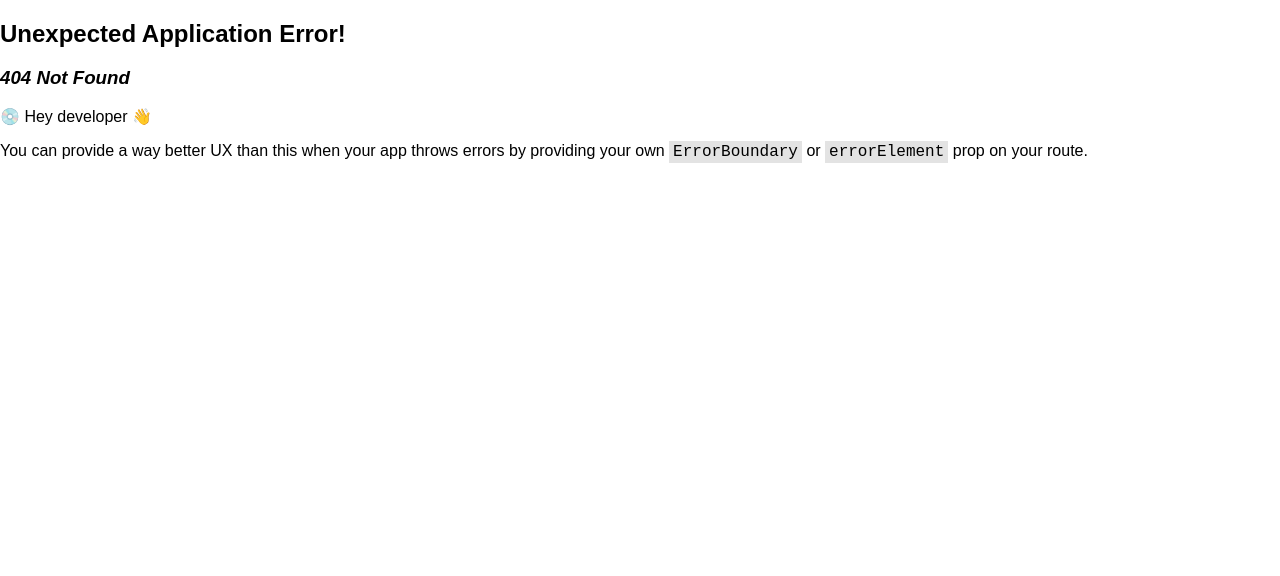
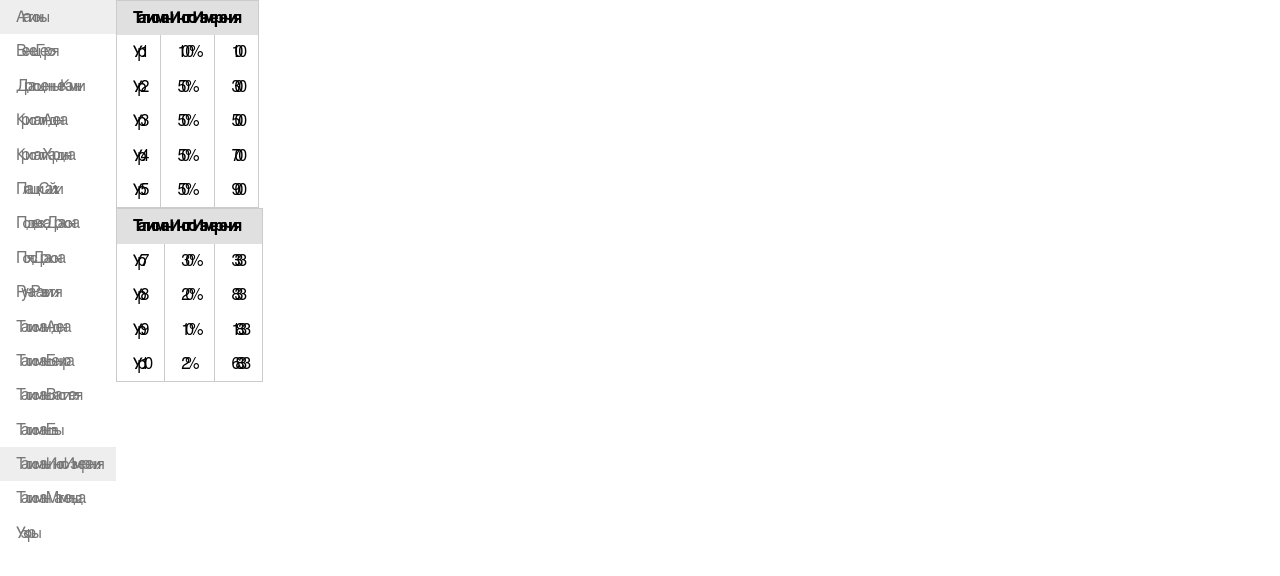
Before and after one commit to ValeriiVasin/l2-enchant-web, a React (Vite) app: page /dimensional-talisman in a window 1280 px wide. Before the commit this address had no page. Shown: the top 576 px of the page. Built offline with nearby package versions, Linux system fonts and the light colour scheme.

Commit message:
feat: add dimensional talisman

```diff
--- /dev/null
+++ b/src/components/dimensional-talisman.tsx
@@ -0,0 +1,48 @@
+import { EnchantTable } from './base/enchant-table';
+import { Mode } from '../types';
+import { calculateEnchant } from '../helpers/calculate-enchant';
+import { toTableRowProps } from '../helpers/to-table-row-props';
+import { useFormatter } from '../hooks/use-formatter';
+
+function BelowSix() {
+  const chances = [100, 50, 50, 50, 50];
+  const tableRows = toTableRowProps(
+    calculateEnchant(chances, Mode.Safe),
+    'enchants',
+  );
+
+  const formatEnchant = useFormatter({ startIndex: 1, type: 'level' });
+
+  return (
+    <EnchantTable
+      title="Талисман Иного Измерения"
+      tableRows={tableRows}
+      formatEnchant={formatEnchant}
+    />
+  );
+}
+
+function AboveSix() {
+  const chances = [30, 20, 10, 2];
+  const tableRows = toTableRowProps(
+    calculateEnchant(chances, Mode.Safe),
+    'enchants',
+  );
+  const formatEnchant = useFormatter({ startIndex: 7, type: 'level' });
+  return (
+    <EnchantTable
+      title="Талисман Иного Измерения"
+      tableRows={tableRows}
+      formatEnchant={formatEnchant}
+    />
+  );
+}
+
+export function DimensionalTalisman() {
+  return (
+    <div>
+      <BelowSix />
+      <AboveSix />
+    </div>
+  );
+}
--- a/src/router-config.tsx
+++ b/src/router-config.tsx
@@ -1,6 +1,7 @@
 import { Agathions } from './components/agathions';
 import { CrystalAden } from './components/crystal-aden';
 import { CrystalHardin } from './components/crystal-hardin';
+import { DimensionalTalisman } from './components/dimensional-talisman';
 import { DragonBelt } from './components/dragon-belt';
 import { DragonPendant } from './components/dragon-pendant';
 import { GrowthRune } from './components/growth-rune';
@@ -64,4 +65,9 @@ export const routerConfig: Array<RouterConfigItem> = [
     label: 'Подвеска Дракона',
     element: <DragonPendant />,
   },
+  {
+    path: '/dimensional-talisman',
+    label: 'Талисман Иного Измерения',
+    element: <DimensionalTalisman />,
+  },
 ].sort((a, b) => a.label.localeCompare(b.label));
```
